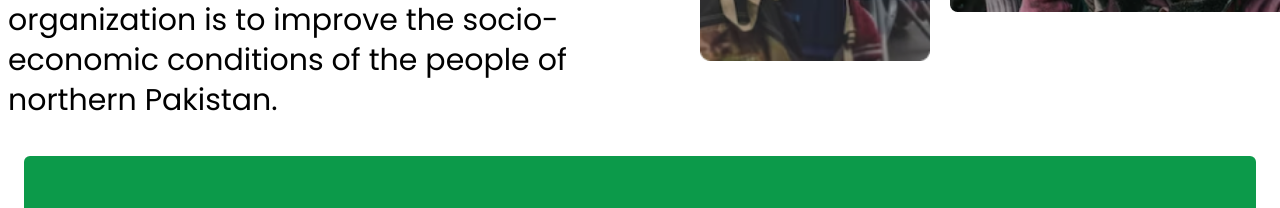
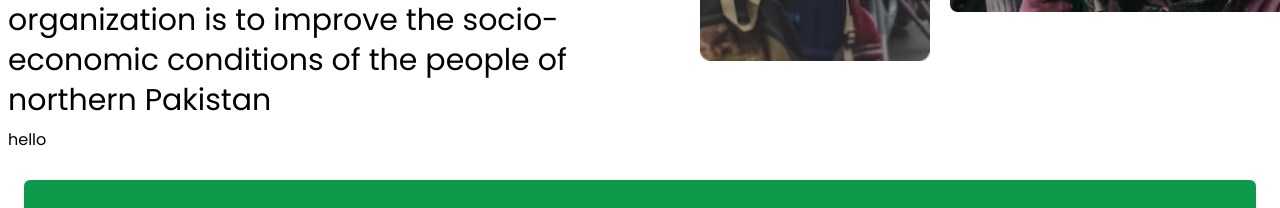
Before and after one commit to AyazAslam101/AKRSP, a Next.js app: page / in a window 1280 px wide. Shown: the part 840-1048 px from the top of the page. Built offline with nearby package versions, Linux system fonts and the light colour scheme.

Commit message:
changes links in imag tags

```diff
--- a/components/Header/Header.tsx
+++ b/components/Header/Header.tsx
@@ -22,8 +22,9 @@ const Header = () => {
               to improve the quality of life of the people of Gilgit Baltistan
               and Chitral (GBC). The overall goal of the organization is to
               improve the socio-economic conditions of the people of northern
-              Pakistan.
+              Pakistan
             </p>
+            <p>hello</p>
           </div>
           <div className="container">
             <div className="flex flex-col gap-3">
```
